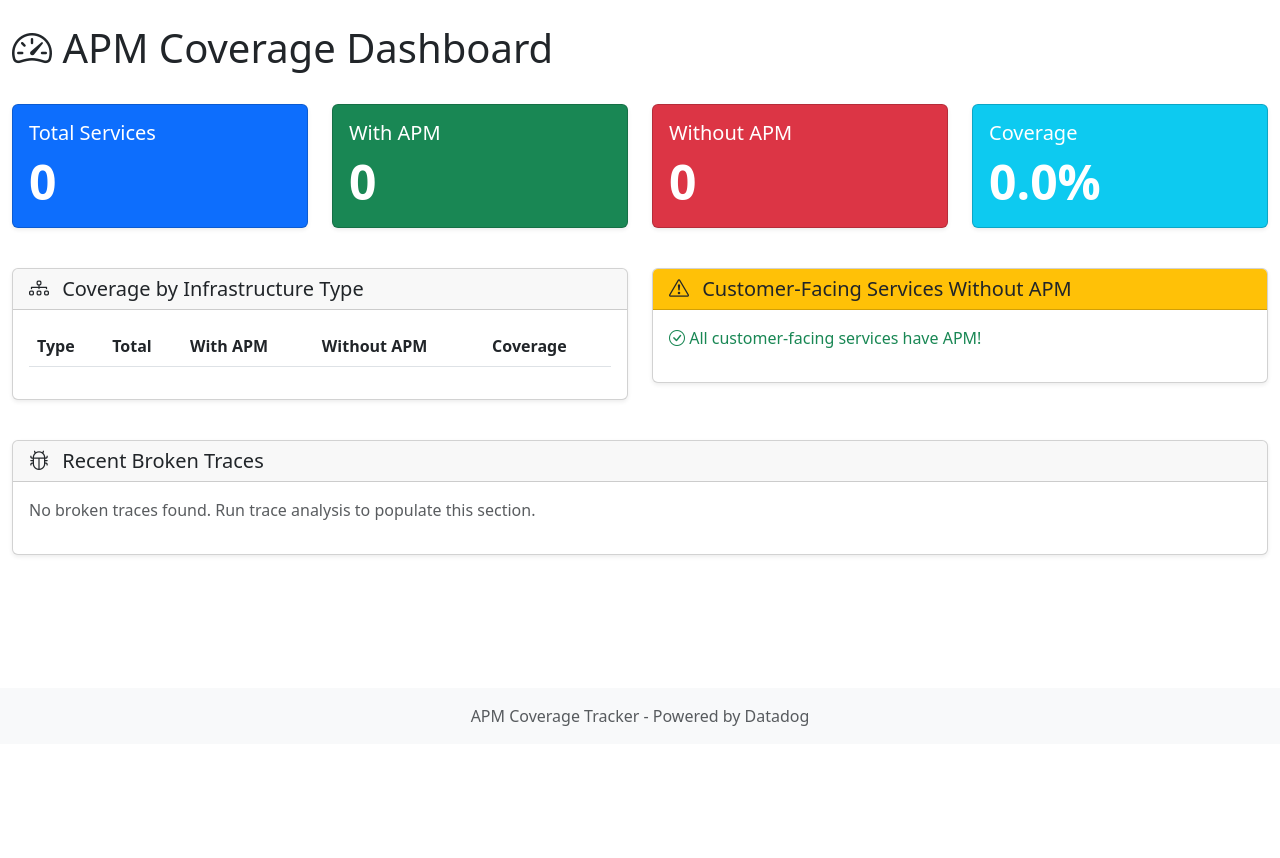
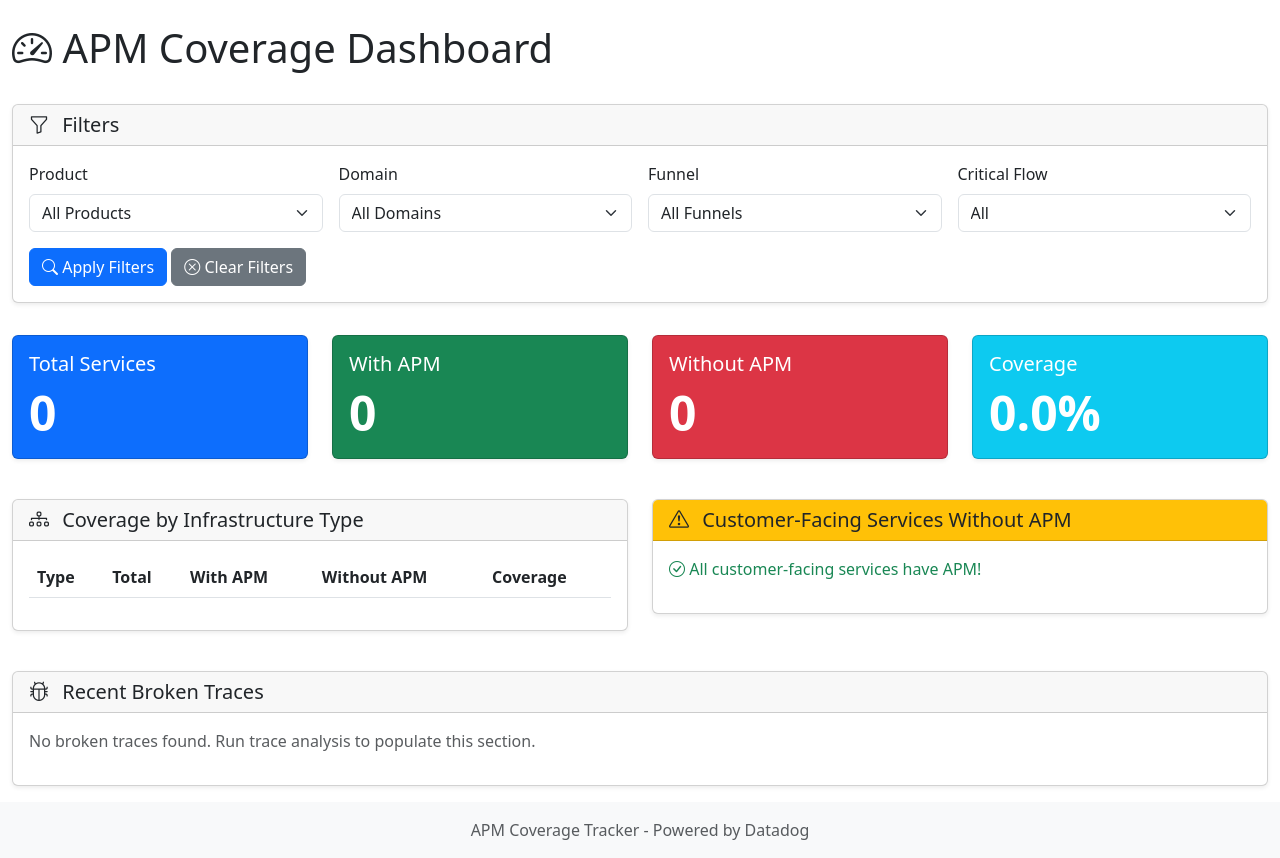
Before and after one commit to thanigaiv/apm-coverage, a Flask app: page / in a window 1280 px wide. Shown: the part 56-914 px from the top of the page. Before the commit the page ends 782 px from the top, so only its background shows below. Run offline with Flask 3, Linux system fonts and the light colour scheme; lists and menus that the app fills with data are empty.

Commit message:
service tagging filters

```diff
--- a/app/routes/dashboard.py
+++ b/app/routes/dashboard.py
@@ -1,6 +1,6 @@
 """Dashboard routes."""
 
-from flask import Blueprint, render_template, jsonify
+from flask import Blueprint, render_template, jsonify, request
 from sqlalchemy import func
 from app import db
 from app.models import Service, APMService, BrokenTrace, SyncJob
@@ -12,38 +12,89 @@ bp = Blueprint('dashboard', __name__)
 @bp.route('/')
 def index():
     """Main dashboard page."""
+    # Get filter parameters
+    product_filter = request.args.get('product')
+    domain_filter = request.args.get('domain')
+    funnel_filter = request.args.get('funnel')
+    critical_flow_filter = request.args.get('critical_flow')
+
+    # Build base query for services
+    base_query = Service.query
+
+    # Apply tag filters in Python (database-agnostic approach)
+    filtered_services = base_query.all()
+
+    if product_filter or domain_filter or funnel_filter or critical_flow_filter:
+        filtered_list = []
+        for service in filtered_services:
+            if not service.tags:
+                continue
+
+            # Check each filter
+            if product_filter and service.tags.get('product') != product_filter:
+                continue
+            if domain_filter and service.tags.get('domain') != domain_filter:
+                continue
+            if funnel_filter and service.tags.get('funnel') != funnel_filter:
+                continue
+            if critical_flow_filter and service.tags.get('critical_flow') != critical_flow_filter:
+                continue
+
+            filtered_list.append(service)
+        filtered_services = filtered_list
+
+    # Get service names for APM queries
+    filtered_service_names = [s.service_name for s in filtered_services]
+
     # Get coverage statistics
-    total_services = Service.query.count()
-    services_with_apm = APMService.query.filter_by(has_apm=True).count()
+    total_services = len(filtered_services)
+
+    if total_services > 0:
+        services_with_apm = APMService.query.filter(
+            APMService.service_name.in_(filtered_service_names),
+            APMService.has_apm == True
+        ).count()
+    else:
+        services_with_apm = 0
+
     services_without_apm = total_services - services_with_apm
     coverage_percentage = (services_with_apm / total_services * 100) if total_services > 0 else 0
 
     # Breakdown by infrastructure type
-    infra_stats = db.session.query(
-        Service.infrastructure_type,
-        func.count(Service.id).label('total'),
-        func.sum(func.cast(APMService.has_apm, db.Integer)).label('with_apm')
-    ).outerjoin(APMService, Service.service_name == APMService.service_name)\
-     .group_by(Service.infrastructure_type).all()
+    infra_breakdown = []
+    if total_services > 0:
+        from collections import defaultdict
+        infra_stats = defaultdict(lambda: {'total': 0, 'with_apm': 0})
 
-    infra_breakdown = []
-    for infra_type, total, with_apm in infra_stats:
-        with_apm = with_apm or 0
-        infra_breakdown.append({
-            'type': infra_type or 'Unknown',
-            'total': total,
-            'with_apm': int(with_apm),
-            'without_apm': total - int(with_apm),
-            'percentage': (int(with_apm) / total * 100) if total > 0 else 0
-        })
+        apm_services = {apm.service_name: apm.has_apm for apm in APMService.query.filter(
+            APMService.service_name.in_(filtered_service_names)
+        ).all()}
+
+        for service in filtered_services:
+            infra_type = service.infrastructure_type or 'Unknown'
+            infra_stats[infra_type]['total'] += 1
+            if apm_services.get(service.service_name, False):
+                infra_stats[infra_type]['with_apm'] += 1
+
+        for infra_type, stats in infra_stats.items():
+            infra_breakdown.append({
+                'type': infra_type,
+                'total': stats['total'],
+                'with_apm': stats['with_apm'],
+                'without_apm': stats['total'] - stats['with_apm'],
+                'percentage': (stats['with_apm'] / stats['total'] * 100) if stats['total'] > 0 else 0
+            })
 
     # Customer-facing services without APM
-    customer_facing_no_apm = db.session.query(Service).join(
-        APMService, Service.service_name == APMService.service_name
-    ).filter(
-        Service.is_customer_facing == True,
-        APMService.has_apm == False
-    ).all()
+    customer_facing_no_apm = []
+    if total_services > 0:
+        apm_service_map = {apm.service_name: apm.has_apm for apm in APMService.query.filter(
+            APMService.service_name.in_(filtered_service_names)
+        ).all()}
+
+        for service in filtered_services:
+            if service.is_customer_facing and not apm_service_map.get(service.service_name, False):
+                customer_facing_no_apm.append(service)
 
     # Recent broken traces
     recent_broken_traces = BrokenTrace.query.order_by(
@@ -56,6 +107,13 @@ def index():
         status='completed'
     ).order_by(SyncJob.completed_at.desc()).first()
 
+    # Get unique values for filter dropdowns
+    all_services = Service.query.all()
+    products = sorted(set(s.tags.get('product') for s in all_services if s.tags and s.tags.get('product')))
+    domains = sorted(set(s.tags.get('domain') for s in all_services if s.tags and s.tags.get('domain')))
+    funnels = sorted(set(s.tags.get('funnel') for s in all_services if s.tags and s.tags.get('funnel')))
+    critical_flows = sorted(set(s.tags.get('critical_flow') for s in all_services if s.tags and s.tags.get('critical_flow')))
+
     return render_template(
         'dashboard.html',
         total_services=total_services,
@@ -65,7 +123,17 @@ def index():
         infra_breakdown=infra_breakdown,
         customer_facing_no_apm=customer_facing_no_apm,
         recent_broken_traces=recent_broken_traces,
-        last_sync=last_sync
+        last_sync=last_sync,
+        products=products,
+        domains=domains,
+        funnels=funnels,
+        critical_flows=critical_flows,
+        filters={
+            'product': product_filter,
+            'domain': domain_filter,
+            'funnel': funnel_filter,
+            'critical_flow': critical_flow_filter
+        }
     )
 
 
--- a/app/templates/dashboard.html
+++ b/app/templates/dashboard.html
@@ -11,6 +11,76 @@
             Last synced: {{ last_sync.completed_at.strftime('%Y-%m-%d %H:%M:%S') }} UTC
         </p>
         {% endif %}
+    </div>
+</div>
+
+<div class="row mb-3">
+    <div class="col-12">
+        <div class="card">
+            <div class="card-header">
+                <h5><i class="bi bi-funnel"></i> Filters</h5>
+            </div>
+            <div class="card-body">
+                <form method="get" action="{{ url_for('dashboard.index') }}">
+                    <div class="row g-3">
+                        <div class="col-md-3">
+                            <label for="product" class="form-label">Product</label>
+                            <select class="form-select" id="product" name="product">
+                                <option value="">All Products</option>
+                                {% for product in products %}
+                                <option value="{{ product }}" {% if filters.product == product %}selected{% endif %}>
+                                    {{ product }}
+                                </option>
+                                {% endfor %}
+                            </select>
+                        </div>
+                        <div class="col-md-3">
+                            <label for="domain" class="form-label">Domain</label>
+                            <select class="form-select" id="domain" name="domain">
+                                <option value="">All Domains</option>
+                                {% for domain in domains %}
+                                <option value="{{ domain }}" {% if filters.domain == domain %}selected{% endif %}>
+                                    {{ domain }}
+                                </option>
+                                {% endfor %}
+                            </select>
+                        </div>
+                        <div class="col-md-3">
+                            <label for="funnel" class="form-label">Funnel</label>
+                            <select class="form-select" id="funnel" name="funnel">
+                                <option value="">All Funnels</option>
+                                {% for funnel in funnels %}
+                                <option value="{{ funnel }}" {% if filters.funnel == funnel %}selected{% endif %}>
+                                    {{ funnel }}
+                                </option>
+                                {% endfor %}
+                            </select>
+                        </div>
+                        <div class="col-md-3">
+                            <label for="critical_flow" class="form-label">Critical Flow</label>
+                            <select class="form-select" id="critical_flow" name="critical_flow">
+                                <option value="">All</option>
+                                {% for critical_flow in critical_flows %}
+                                <option value="{{ critical_flow }}" {% if filters.critical_flow == critical_flow %}selected{% endif %}>
+                                    {{ critical_flow }}
+                                </option>
+                                {% endfor %}
+                            </select>
+                        </div>
+                    </div>
+                    <div class="row mt-3">
+                        <div class="col-12">
+                            <button type="submit" class="btn btn-primary">
+                                <i class="bi bi-search"></i> Apply Filters
+                            </button>
+                            <a href="{{ url_for('dashboard.index') }}" class="btn btn-secondary">
+                                <i class="bi bi-x-circle"></i> Clear Filters
+                            </a>
+                        </div>
+                    </div>
+                </form>
+            </div>
+        </div>
     </div>
 </div>
 
```
Also changed, not shown: app/routes/services.py (+29 -2 lines), app/services/datadog_client.py (+116 -72 lines), app/templates/services.html (+9 -1 lines).
